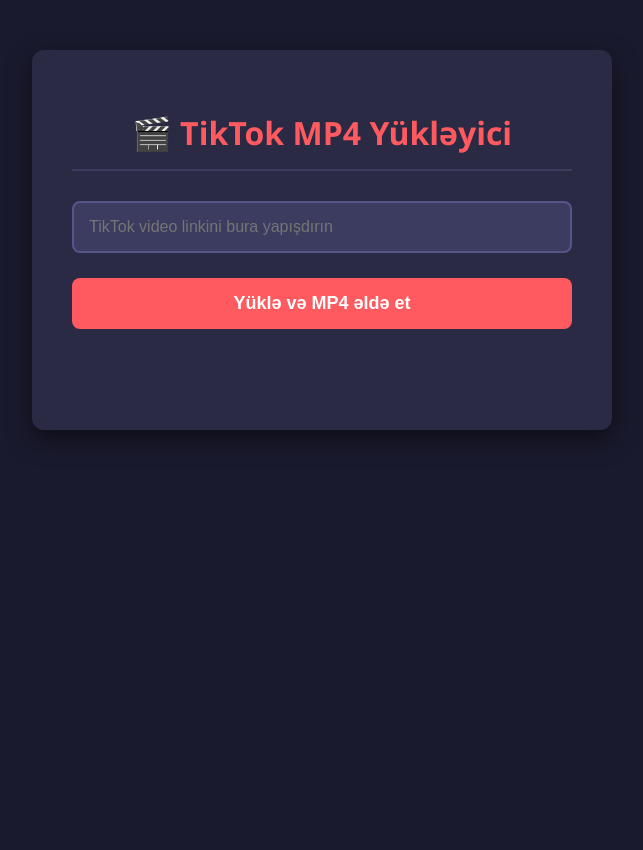
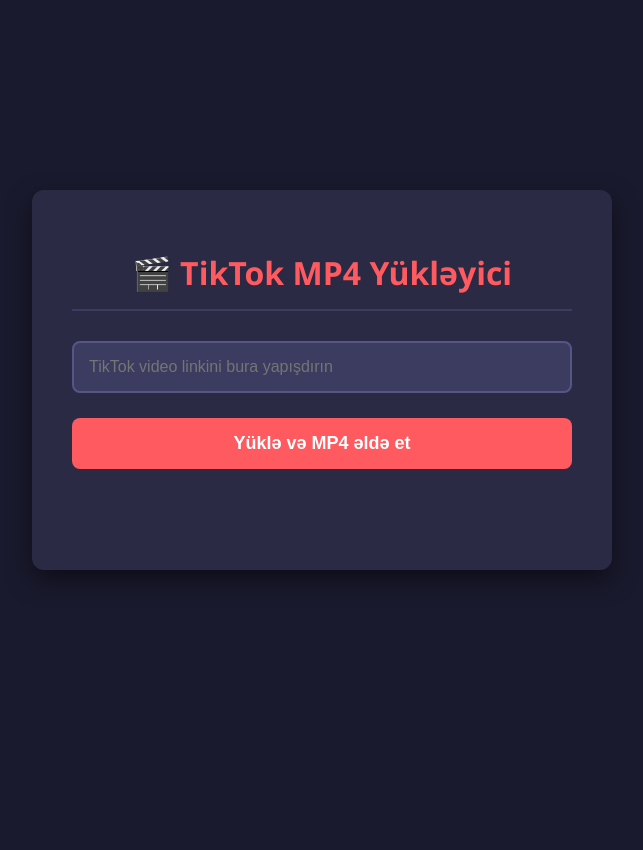
Before and after one commit to Emil-huseynli333/tikvidsave, a Flask app: template templates/index.html in a window 1280 px wide. Shown: the whole page, without its empty margins (318-961 px from the left). After the commit the page ends 579 px from the top, so only its background shows below. Run offline with Flask 3, Linux system fonts and the light colour scheme; the template is opened without the code that fills it, so the values that code supplies are empty.

Commit message:
Fix: Kontentin vertikal mərkəzlənmə problemi düzəldildi.

```diff
--- a/templates/index.html
+++ b/templates/index.html
@@ -13,12 +13,12 @@
             font-family: 'Segoe UI', Tahoma, Geneva, Verdana, sans-serif;
             display: flex;
             flex-direction: column;
-            justify-content: flex-start;
+            justify-content: center; /* İNDİ Vertikal olaraq mərkəzləyəcək */
             align-items: center;
             min-height: 100vh;
             background-color: #1a1a2e;
             margin: 0;
-            padding-top: 50px;
+            padding-top: 0; /* Yuxarı boşluğu ləğv edir */
             color: #fff;
         }
         .container {
```
